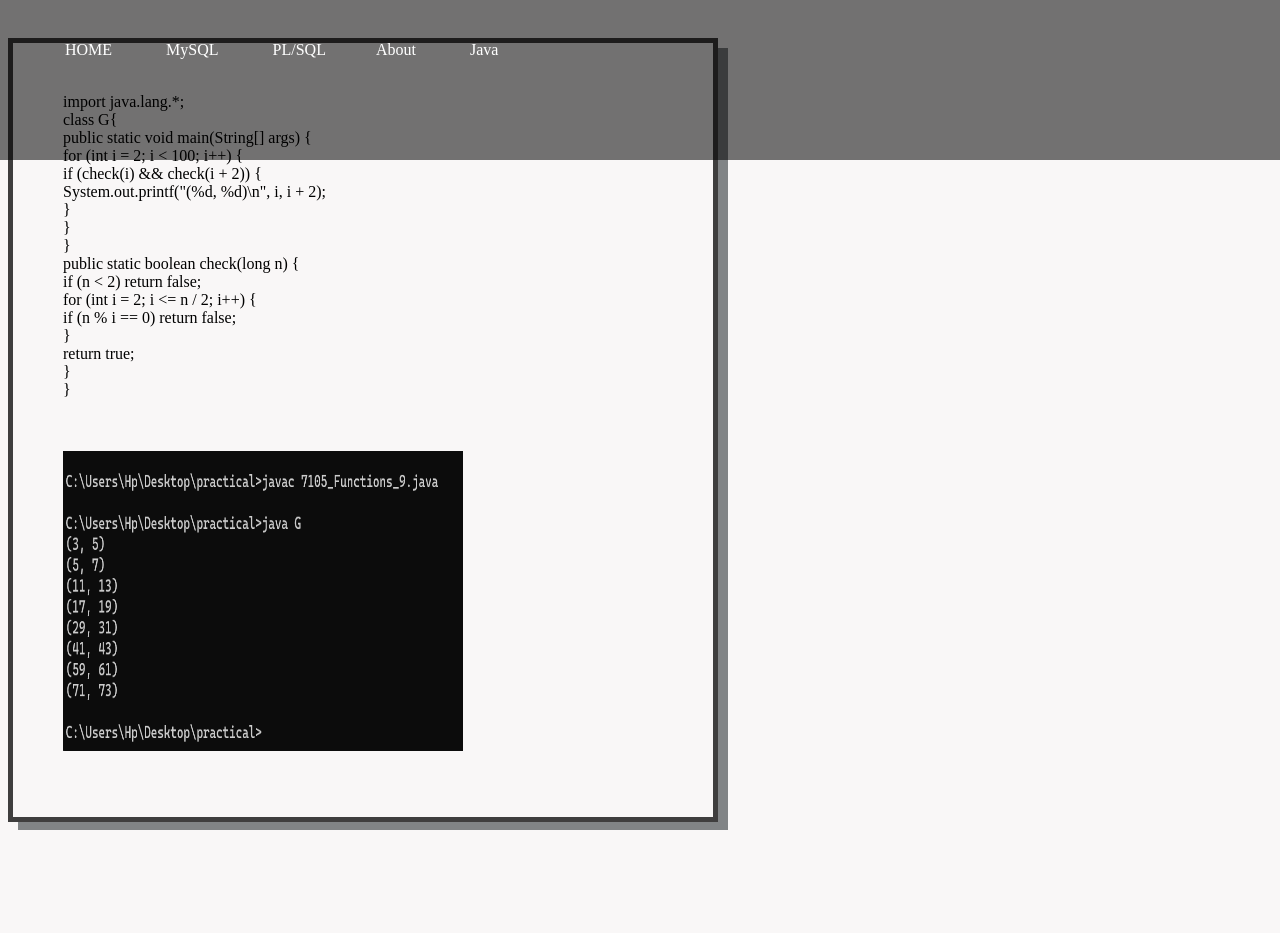
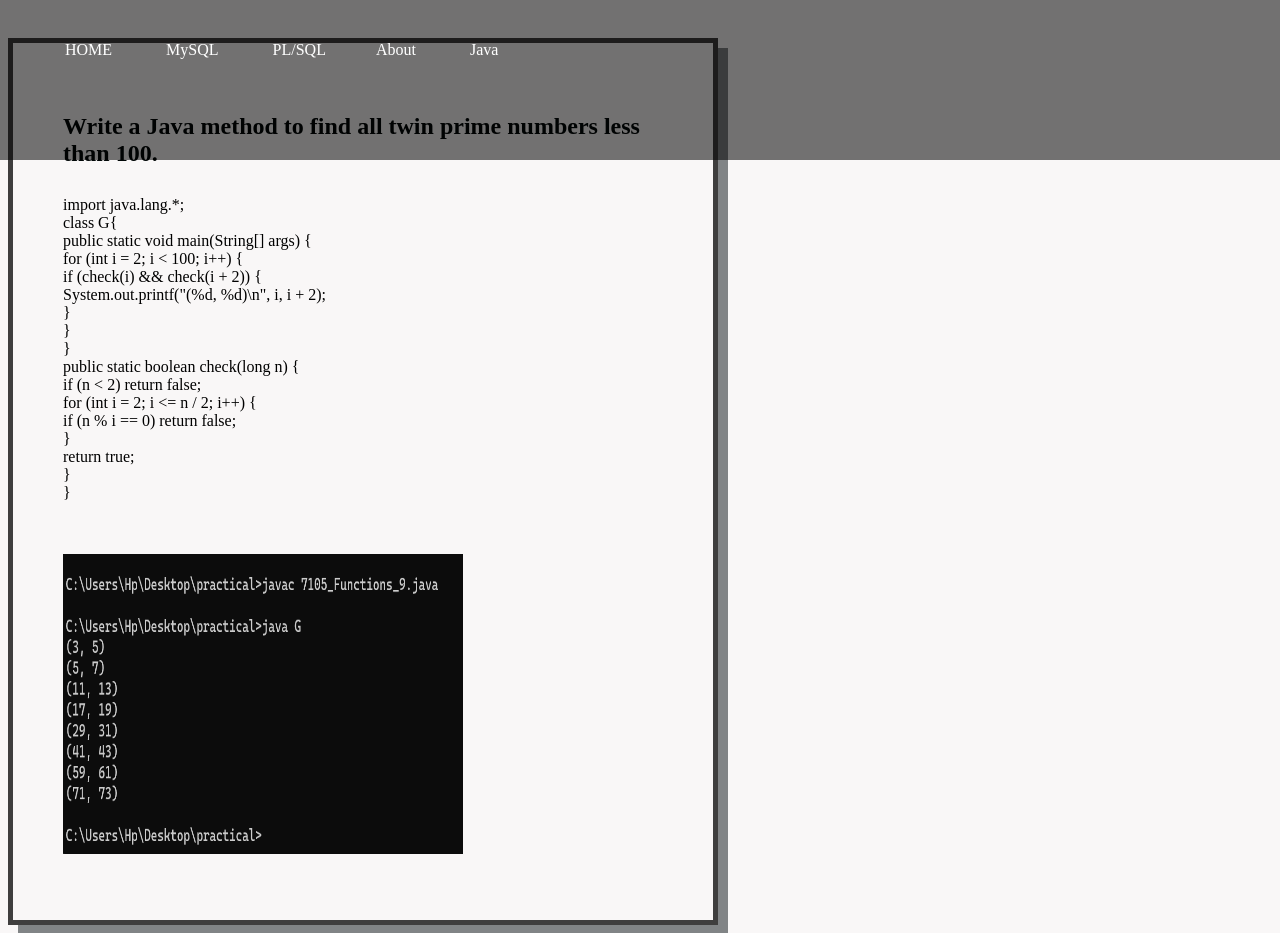
Before and after one commit to kbhavneet03/sql.dbms, a plain HTML site: page file5.html in a window 1280 px wide. Before the commit the page ends 830 px from the top, so only its background shows below. Drawn offline with Linux system fonts and the light colour scheme.

Commit message:
Update file5.html

```diff
--- a/file5.html
+++ b/file5.html
@@ -110,6 +110,7 @@ h1 {
   </div>
 
       <div class="col-sm-12">
+          <h2> Write a Java method to find all twin prime numbers less than 100.</h2>
         import java.lang.*;<br>
             class G{<br>
              public static void main(String[] args) {<br>
```
